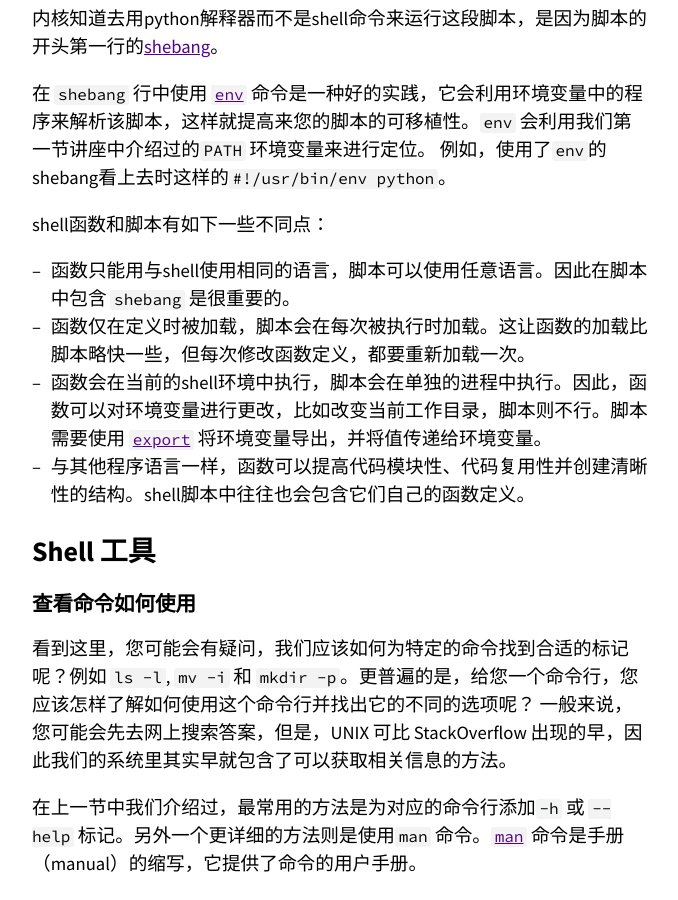
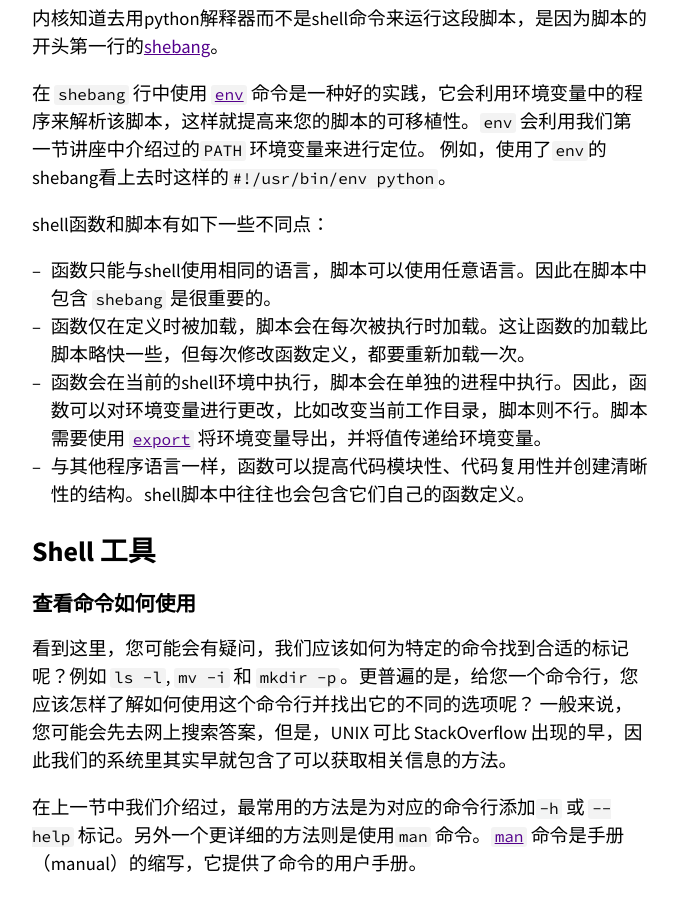
Before and after one commit to missing-semester-cn/missing-semester-cn.github.io, a Jekyll site: the page built from _2020/shell-tools.md, in a window 1280 px wide and 900 px high, scrolled down 4654 px. Shown: the whole window, without its empty margins (300-978 px from the left). Built offline with Jekyll 4.4.1, drawn with Linux system fonts in a browser that asks for light colours; some of the changed text lies outside the part shown.

Commit message:
(typo) in grammar.

```diff
--- a/_2020/shell-tools.md
+++ b/_2020/shell-tools.md
@@ -162,7 +162,7 @@ for arg in reversed(sys.argv[1:]):
 
 shell函数和脚本有如下一些不同点：
 
-- 函数只能用与shell使用相同的语言，脚本可以使用任意语言。因此在脚本中包含 `shebang` 是很重要的。
+- 函数只能与shell使用相同的语言，脚本可以使用任意语言。因此在脚本中包含 `shebang` 是很重要的。
 - 函数仅在定义时被加载，脚本会在每次被执行时加载。这让函数的加载比脚本略快一些，但每次修改函数定义，都要重新加载一次。
 - 函数会在当前的shell环境中执行，脚本会在单独的进程中执行。因此，函数可以对环境变量进行更改，比如改变当前工作目录，脚本则不行。脚本需要使用 [`export`](httsp://man7.org/linux/man-pages/man1/export.1p.html) 将环境变量导出，并将值传递给环境变量。
 - 与其他程序语言一样，函数可以提高代码模块性、代码复用性并创建清晰性的结构。shell脚本中往往也会包含它们自己的函数定义。
```
Also changed, not shown: other parts of _2020/shell-tools.md (+1 -1 lines).
